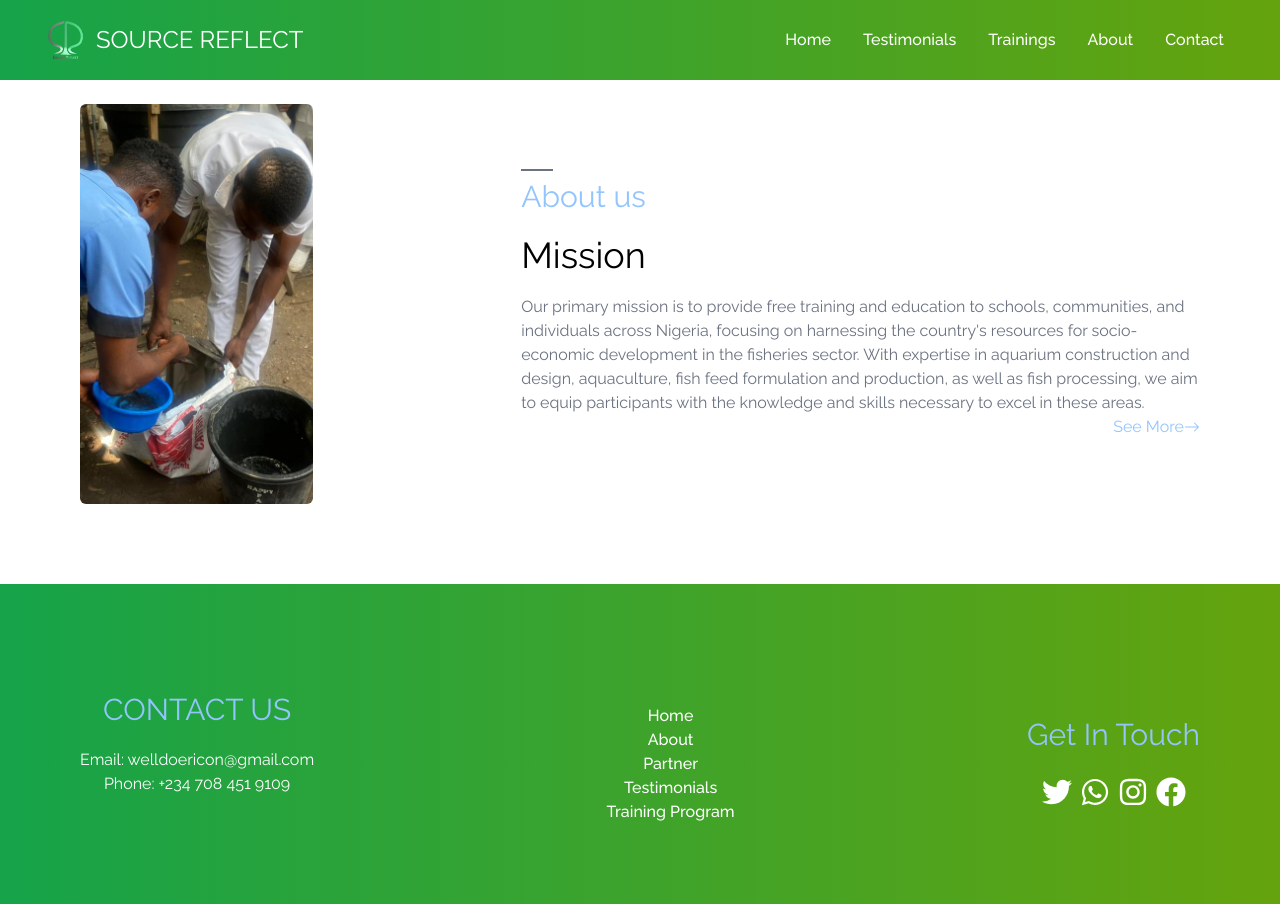
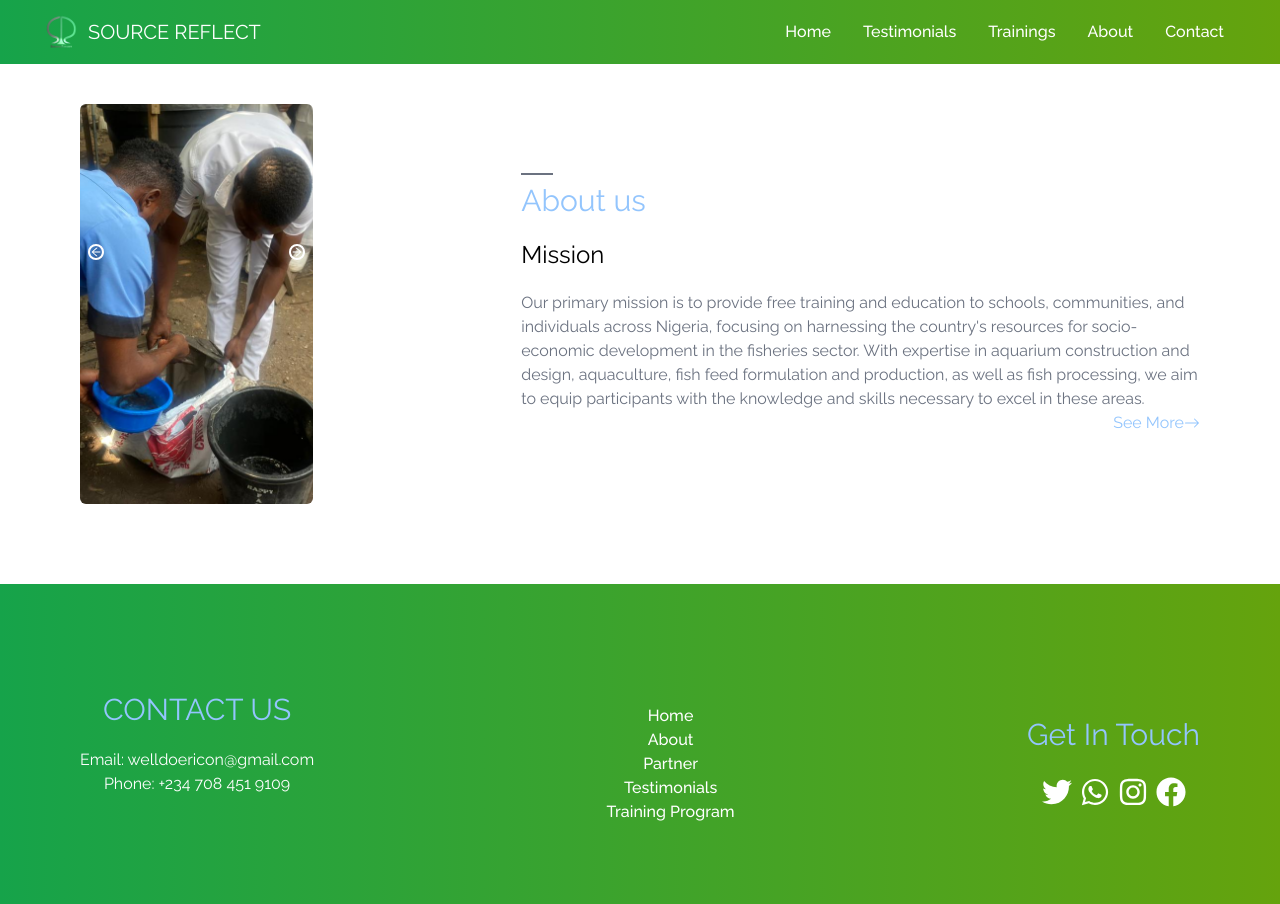
Before and after one commit to blessingsmart/sourcereflect1, a React (Create React App) app: page /AboutMain in a window 1280 px wide. Built offline with nearby package versions, Linux system fonts and the light colour scheme.

Commit message:
reduce size of mission     Made the next and previous button show     reduce Nav logo and text size

```diff
--- a/src/components/About.jsx
+++ b/src/components/About.jsx
@@ -52,7 +52,7 @@ export const About = () => {
             About us
           </div>
           <div>
-            <h1 className='my-5 text-4xl'> Mission</h1>
+            <h1 className='my-5 text-2xl'> Mission</h1>
             <p className=' text-gray-500'>Our primary mission is to provide free training and education to schools, communities, and individuals across Nigeria, focusing on harnessing the country's resources for socio-economic development in the fisheries sector. With expertise in aquarium construction and design, aquaculture, fish feed formulation and production, as well as fish processing, we aim to equip participants with the knowledge and skills necessary to excel in these areas.</p>
           </div>
           <Link to="/" className='flex text-blue-300 cursor-pointer items-center justify-end'>See More <BsArrowRight/> </Link>
--- a/src/components/Gallery.jsx
+++ b/src/components/Gallery.jsx
@@ -37,11 +37,11 @@ const Slider = ({ sliderData }) => {
   return (
     <div className="w-full h-[50vh] relative overflow-hidden">
       <AiOutlineArrowLeft
-        className="arrow prev absolute top-[35%] left-2 text-white border-2 border-white rounded-full cursor-pointer hover:bg-white hover:text-gray-700"
+        className="arrow prev absolute z-10 top-[35%] left-2 text-white border-2 border-white rounded-full cursor-pointer hover:bg-white hover:text-gray-700"
         onClick={prevSlide}
       />
       <AiOutlineArrowRight
-        className="arrow next absolute top-[35%] right-2 text-white border-2 border-white rounded-full cursor-pointer hover:bg-white hover:text-gray-700"
+        className="arrow next absolute z-10 top-[35%] right-2 text-white border-2 border-white rounded-full cursor-pointer hover:bg-white hover:text-gray-700"
         onClick={nextSlide}
       />
       {sliderData.map((slide, index) => {
@@ -53,7 +53,7 @@ const Slider = ({ sliderData }) => {
             key={index}
           >
             {index === currentSlide && (
-              <div className="relative h-full">
+              <div className="h-full">
                 <img
                   src={slide.image}
                   alt="slide"
--- a/src/components/NavBar.jsx
+++ b/src/components/NavBar.jsx
@@ -33,10 +33,10 @@ const links = [
 ];
 
   return (
-    <div className='flex justify-between sm:px-10 items-center w-full h-20 bg-gradient-to-r from-green-600 to-lime-600 fixed z-20'>
+    <div className='flex justify-between sm:px-10 items-center w-full h-16 bg-gradient-to-r from-green-600 to-lime-600 fixed z-20'>
       <div className='flex items-center'>
-        <img src={logo} alt="mainlogo" className="w-12 h-12 mr-2" />
-        <h1 className='text-lg md:text-2xl text-white'>SOURCE REFLECT</h1>
+        <img src={logo} alt="mainlogo" className="w-10 h-10 mr-2" />
+        <h1 className='text-lg md:text-xl text-white'>SOURCE REFLECT</h1>
       </div>
       <ul className="hidden md:flex">
             {links.map(({id, link}) => (
```
